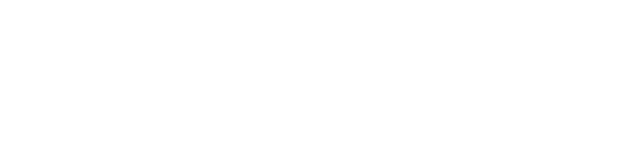
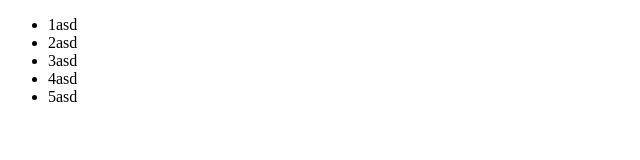
Before and after one commit to frankliang3047/gittes, a plain HTML site: page index2.html in a window 1280 px wide. Shown: the whole page, without its empty margins (0-640 px from the left). Drawn offline with Linux system fonts and the light colour scheme.

Commit message:
update index2

```diff
--- a/index2.html
+++ b/index2.html
@@ -9,7 +9,15 @@
 <body>
     <div id="w">
         <header>
-            <nav></nav>
+            <nav>
+                <ul>
+                    <li>1asd</li>
+                    <li>2asd</li>
+                    <li>3asd</li>
+                    <li>4asd</li>
+                    <li>5asd</li>
+                </ul>
+            </nav>
         </header>
         <article>
             <aside></aside>
```
